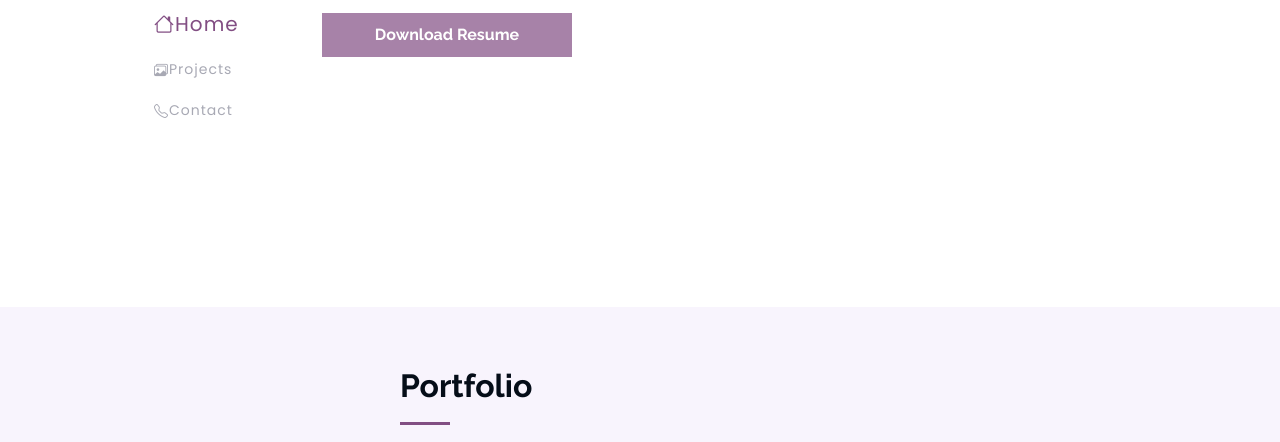
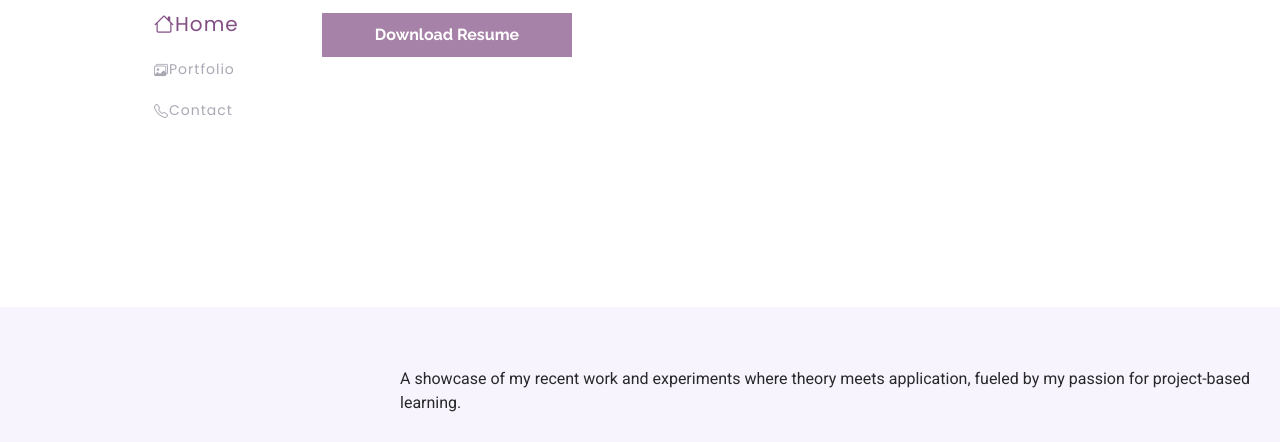
Before and after one commit to anggeching/BuildTech, a plain HTML site: page index.html in a window 1280 px wide. Shown: the part 333-775 px from the top of the page. Drawn offline with Linux system fonts and the light colour scheme.

Commit message:
done big layout

```diff
--- a/assets/css/main.css
+++ b/assets/css/main.css
@@ -858,8 +858,6 @@ section,
   text-align: center;
 }
 
-
-
 .portfolio .portfolio-filters li {
   cursor: pointer;
   display: inline-block;
@@ -1132,6 +1130,7 @@ ul.portfolio-filters {
   background-color: var(--surface-color);
   box-shadow: 0px 0px 20px rgba(0, 0, 0, 0.1);
   padding: 30px;
+  width: 95%;
 
 }
 
--- a/index.html
+++ b/index.html
@@ -41,7 +41,7 @@
         <ul class="list-unstyled" >
           <li class="nav-item"><a href="#hero" class="active bi bi-house navicon"><span></span>Home</a></li>
           <!-- <li class="nav-item"><a href="#about" class="active bi bi-person navicon">About</a></li> -->
-          <li class="nav-item"><a href="#projects" class="active bi bi-images navicon">Projects</a></li>
+          <li class="nav-item"><a href="#projects" class="active bi bi-images navicon">Portfolio</a></li>
           <li class="nav-item"><a href="#contact" class="active bi bi-telephone navicon">Contact</a></li>
       </ul>
       </nav>
@@ -114,7 +114,7 @@
 
       <!-- Section Title -->
       <div class="main-container section-title" data-aos="fade-up">
-        <h2 class="container-item">Portfolio</h2>
+        <!-- <h2 class="container-item">Portfolio</h2> -->
         <p class="container-item">A showcase of my recent work and experiments where theory meets application, fueled by my passion for project-based learning.</p>
       </div><!-- End Section Title -->
 
@@ -231,7 +231,7 @@
 
           <div class="col">
 
-            <div class="info-wrap">
+            <div class="info-wrap ">
               <div class="info-item d-flex" data-aos="fade-up" data-aos-delay="200">
                 <i class="bi bi-geo-alt flex-shrink-0"></i>
                 <div>
```
